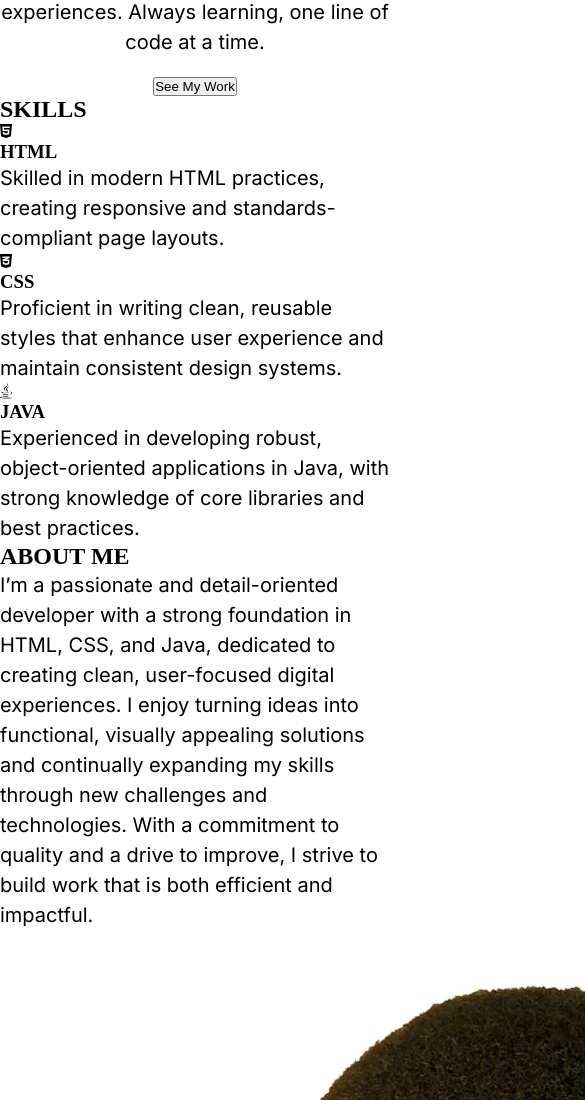
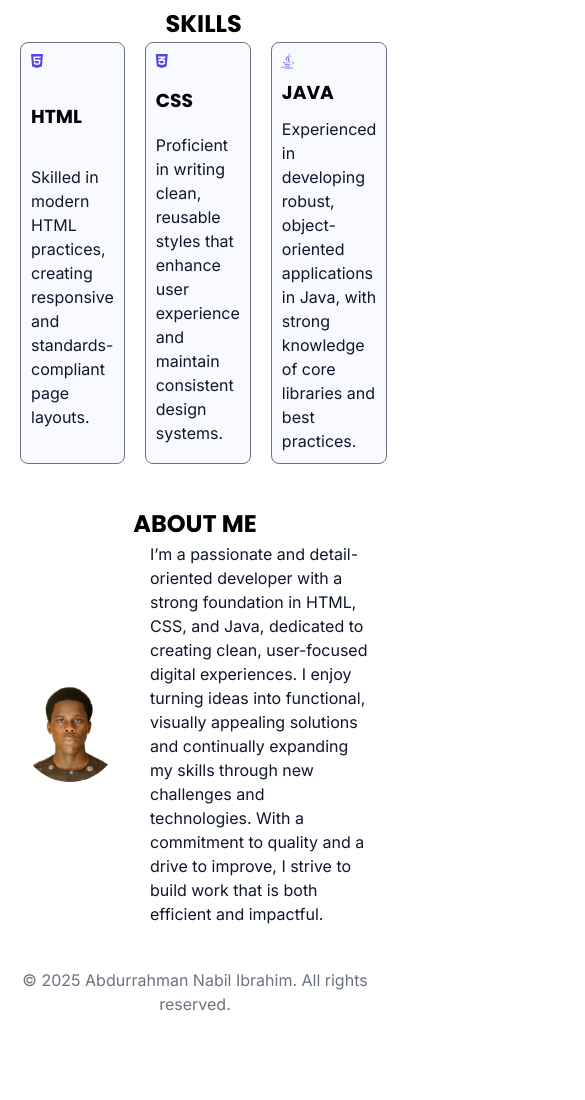
Before and after one commit to aibrahimnabil19/Christmas-Exercises-2025, a plain HTML site: page index.html in a window 390 px wide. Shown: the part 540-1640 px from the top of the page, 585 px wide, since content can reach past the window. After the commit the page ends 1556 px from the top, so only its background shows below. Drawn offline with Linux system fonts and the light colour scheme.

Commit message:
started responsive design

```diff
--- a/index.html
+++ b/index.html
@@ -23,7 +23,7 @@
         <!------- hero section ------->
         <section class="container hero-section">
             <!-- <div class=""> -->
-                <div class="hi">Hi</div>
+                <div class="hi"><p>Hi</p></div>
                 <div class="hi-header">
                     <h1>I'm <span class="nabil">Nabil</span>,<br> Frontend Learner</h1>
                 </div>
@@ -38,10 +38,12 @@
             <!-- </div> -->
         </section>
 
+        <div class="container line"></div>
+
         <!------- features section ------->
         <section class="features-section">
-            <div class="container">
-                <h2>SKILLS</h2>
+            <h2>SKILLS</h2>
+            <div class="container features-sectionDiv">
                 <!-- HTML -->
                 <div class="html">
                     <i class="fa-brands fa-html5"></i>
@@ -71,17 +73,21 @@
             </div>
         </section>
 
+        <div class="container line"></div>
+
         <!------- about me section ------->
-        <section>
-            <div class="container">
-                <h2>ABOUT ME</h2>
+        <section class="about-section">
+            <h2>ABOUT ME</h2>
+            <div class="container about-sectionDiv">
+
+                <div class="img"><img src="images/nabil.jpg" alt=""></div>
 
                 <p>I’m a passionate and detail-oriented developer with a strong foundation in HTML, CSS, and Java, dedicated to creating clean, user-focused digital experiences. I enjoy turning ideas into functional, visually appealing solutions and continually expanding my skills through new challenges and technologies. With a commitment to quality and a drive to improve, I strive to build work that is both efficient and impactful.</p>
-
-                <div class="img"><img src="images/nabil.jpg" alt=""></div>
             </div>
         </section>
     </main>
+
+    <div class="container line"></div>
 
     <footer class="container">
         <div class="footer">
--- a/style.css
+++ b/style.css
@@ -42,6 +42,13 @@ p {
   font-weight: var(--fw-regular);
   font-size: 20px;
   line-height: var(--line-height);
+  color: var(--color-text);
+}
+.line{
+    width: 100%;;
+    height: 2px;
+    background-color: var(--color-muted);
+    margin: 20px auto
 }
 
 
@@ -62,6 +69,7 @@ header{
 a{
     text-decoration: none;
     color: black;
+    color: var(--color-text);
 }
 a:hover{
     color: var(--color-accent);
@@ -77,19 +85,153 @@ a:hover{
     align-items: center;
     text-align: center;
 }
+/* .hi{
+    width: 50px;
+    height: 50px;
+    border: 1px solid black;
+
+} */
 .hi-header{
     padding: 20px;
 }
 .hi-text{
 
 }
+h1,h2,h3,h4,h5,h6{
+    font-family: var(--font-family-heading);
+    font-weight: var(--fw-bold);
+    line-height: var(--line-height);
+}
 h1{
     font-size: 64px;
-    font-family: var(--font-family-heading);
-    font-weight: var(--fw-bold);
+}
+h2{
+    font-size: 45px;
 }
 .hi-header span{
     color: var(--color-primary);
 }
-.hi-btn{
+.hi-btn button{
+    font-family: var(--font-family-sans);
+    font-size: 20px;
+    padding: 10px;
+    border-radius: 8px;
+    background-color: var(--color-accent);
+    color: var(--color-text);
+    font-weight: var(--fw-bold);
+    /* border: none; */
 }
+
+
+                        /* ----------FEATURES SECTION---------- */
+
+.features-section, .about-section{
+    display: grid;
+    grid-template-columns: repeat(1,1fr);
+    align-items: center;
+    text-align: center;
+}
+.features-sectionDiv{
+    display: grid;
+    grid-template-columns: repeat(3, 1fr);
+    text-align: left;
+    margin: 20px auto;
+    gap: 20px;
+}
+.features-sectionDiv div{
+    background-color: var(--color-surface);
+    padding: 10px;
+    border: 1px solid var(--color-muted);
+    border-radius: 8px;
+    display: grid;
+    grid-template-columns: repeat(1,1fr);
+    gap: 10px;
+    transition: all 0.5s ease-in-out;
+}
+.features-sectionDiv p{
+    font-size: 16px;
+}
+.features-sectionDiv i{
+    color: var(--color-primary);
+}
+.features-sectionDiv div:hover{
+    transform: scale(1.03);
+    box-shadow: 0 0 10px var(--color-text);
+}
+
+                        /* ----------ABOUT SECTION---------- */
+.about-sectionDiv{
+    display: flex;
+    text-align: left;
+    align-items: center;
+    gap: 100px;
+}
+img{
+    width: 300px;
+    border-radius: 50%;
+}
+
+                        /* ----------FOOTER SECTION---------- */
+footer{
+    align-items: center;
+    text-align: center;
+
+}
+footer p{
+    color: var(--color-muted);
+    font-size: 16px;
+}
+
+
+                        /* ----------MEDIA QUERIES---------- */
+@media(max-width:800px){
+    .container{
+        max-width: 800px;
+        margin: 0 20px;
+    }
+
+    .line{
+        width: 600px;
+        height: 2px;
+        background-color: var(--color-muted);
+        margin: 20px auto;
+    }
+}
+
+@media(max-width:500px){
+    /* main{
+        display: grid;
+        grid-template-columns: repeat(1,1fr);
+        justify-content: center;
+    } */
+    h1{
+        font-size: 32px;
+    }
+    h2{
+        font-size: 24px;
+    }
+    h3{
+        font-size: 16;
+    }
+    p{
+        font-size: 16px;
+    }
+    .line{
+        width: 0
+    }
+    .about-sectionDiv{
+        display: flex;
+        text-align: left;
+        align-items: center;
+        gap: 30px;
+    }
+    img{
+        width: 100px;
+    }
+
+    .nav{
+        display: grid;
+        grid-template-columns: repeat(1,1fr);
+        gap: 5px;
+    }
+}
```
